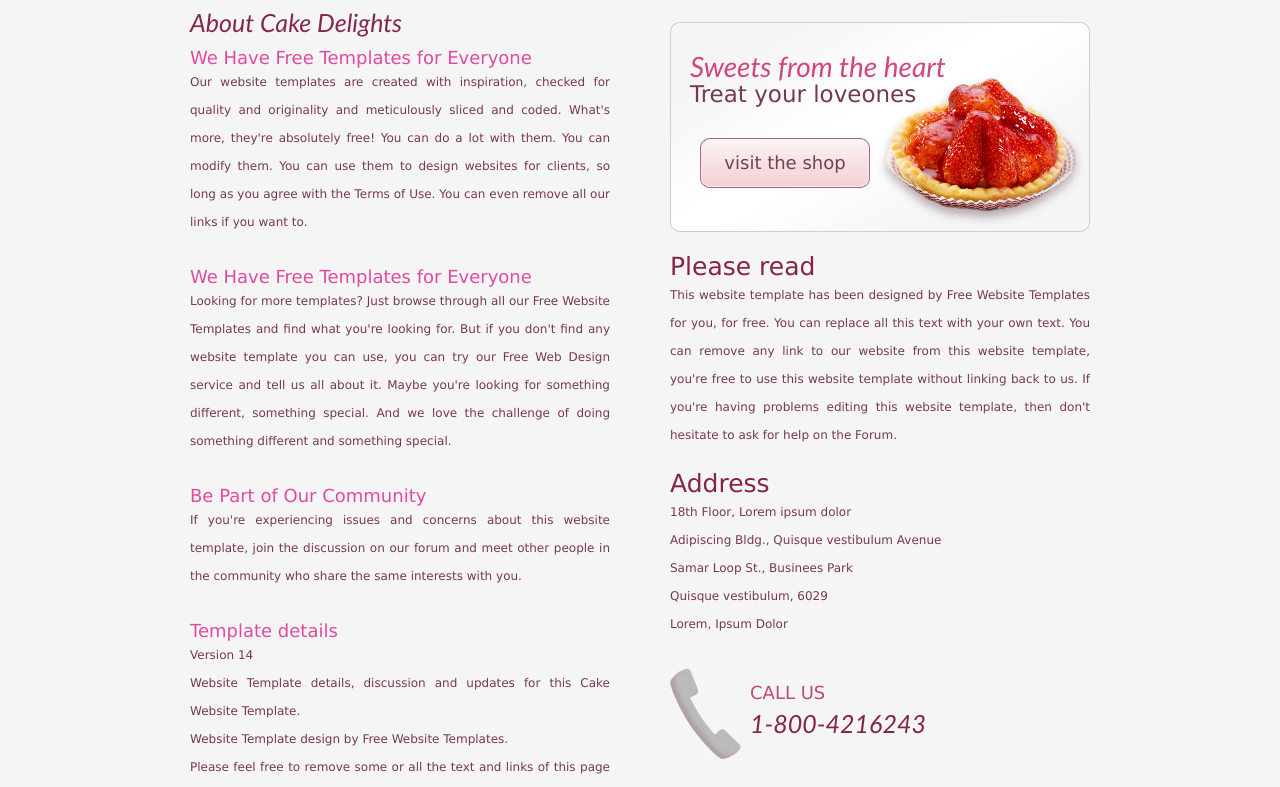
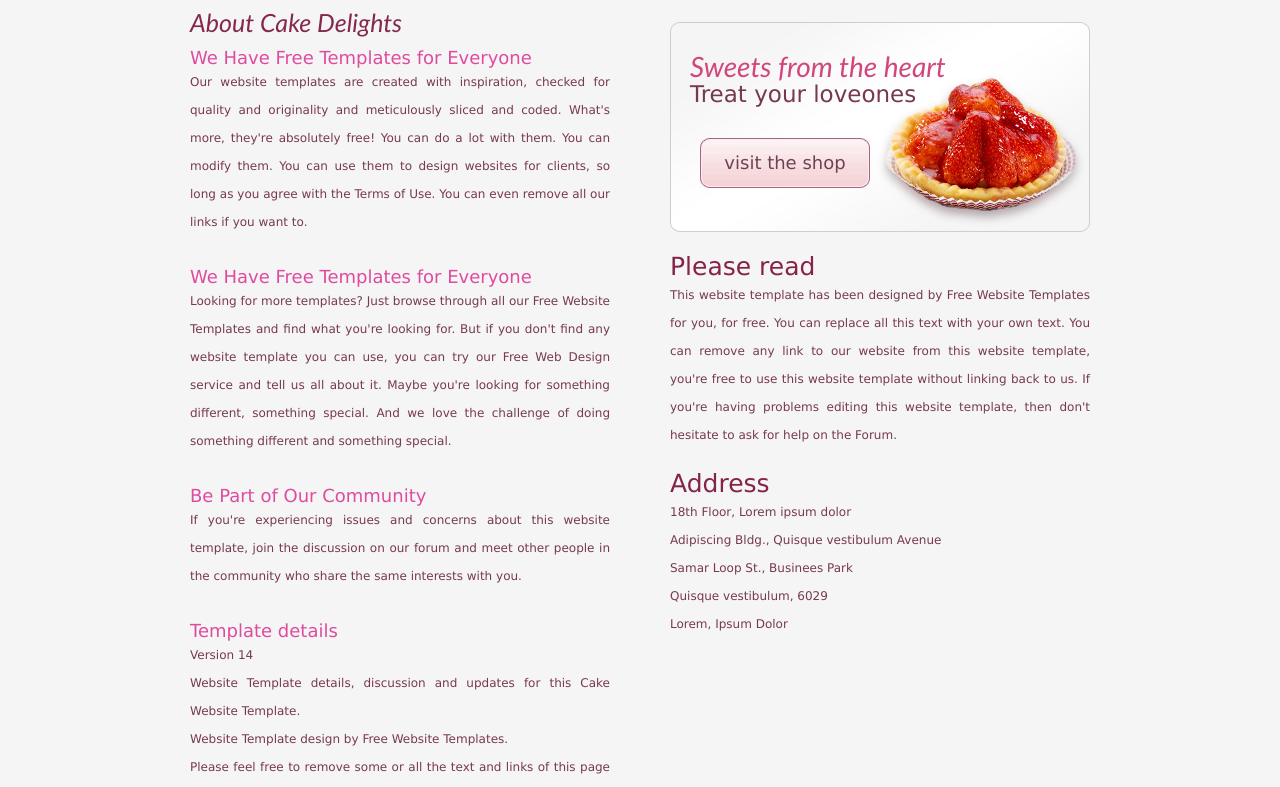
Before and after one commit to itmykolaiv/italian_receipts, a plain HTML site: page template/cake-delights/about.html in a window 1280 px wide. Shown: the part 163-950 px from the top of the page. Drawn offline with Linux system fonts and the light colour scheme.

Commit message:
about.html

```diff
--- a/template/cake-delights/about.html
+++ b/template/cake-delights/about.html
@@ -63,7 +63,7 @@
           Quisque vestibulum, 6029 <br>
           Lorem, Ipsum Dolor</p>
       </div>
-      <div> <a href="#" class="callus">CALL US <span>1-800-4216243</span></a> </div>
+
     </div>
   </div>
 </div>
```
